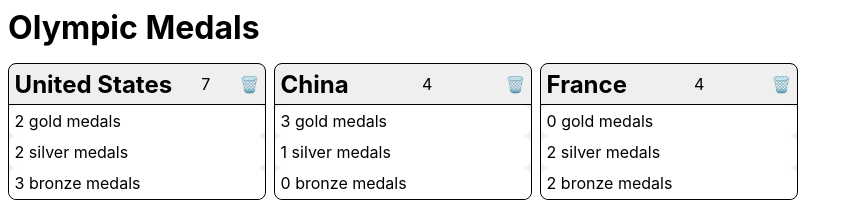
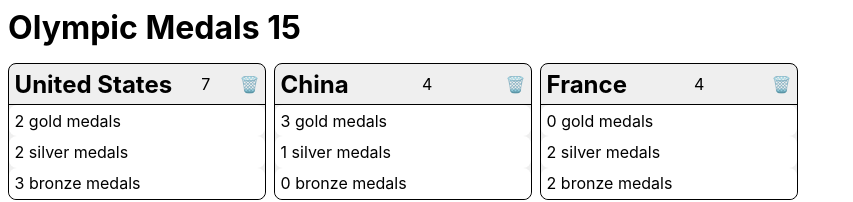
Before and after one commit to manderson116/medals-radix, a React (Vite) app: page / in a window 1280 px wide. Shown: the top 202 px of the page, without its empty margins (0-853 px from the left). Built offline with nearby package versions, Linux system fonts and the light colour scheme.

Commit message:
[3a.06] Display total medals awarded to all countries

```diff
--- a/src/App.jsx
+++ b/src/App.jsx
@@ -18,10 +18,17 @@ function App() {
     console.log(`delete country: ${id}`);
     setCountries(countries.filter((c) => c.id !== id));
   }
+  function getAllMedalsTotal() {
+    let sum = 0;
+    medals.current.forEach((medal) => {
+      sum += countries.reduce((a, b) => a + b[medal.name], 0);
+    });
+    return sum;
+  }
 
   return (
     <>
-      <h1 id="page-header">Olympic Medals</h1>
+      <h1 id="page-header">Olympic Medals {getAllMedalsTotal()}</h1>
       <div className="countries">
         {countries.map((country) => (
           <Country
```
